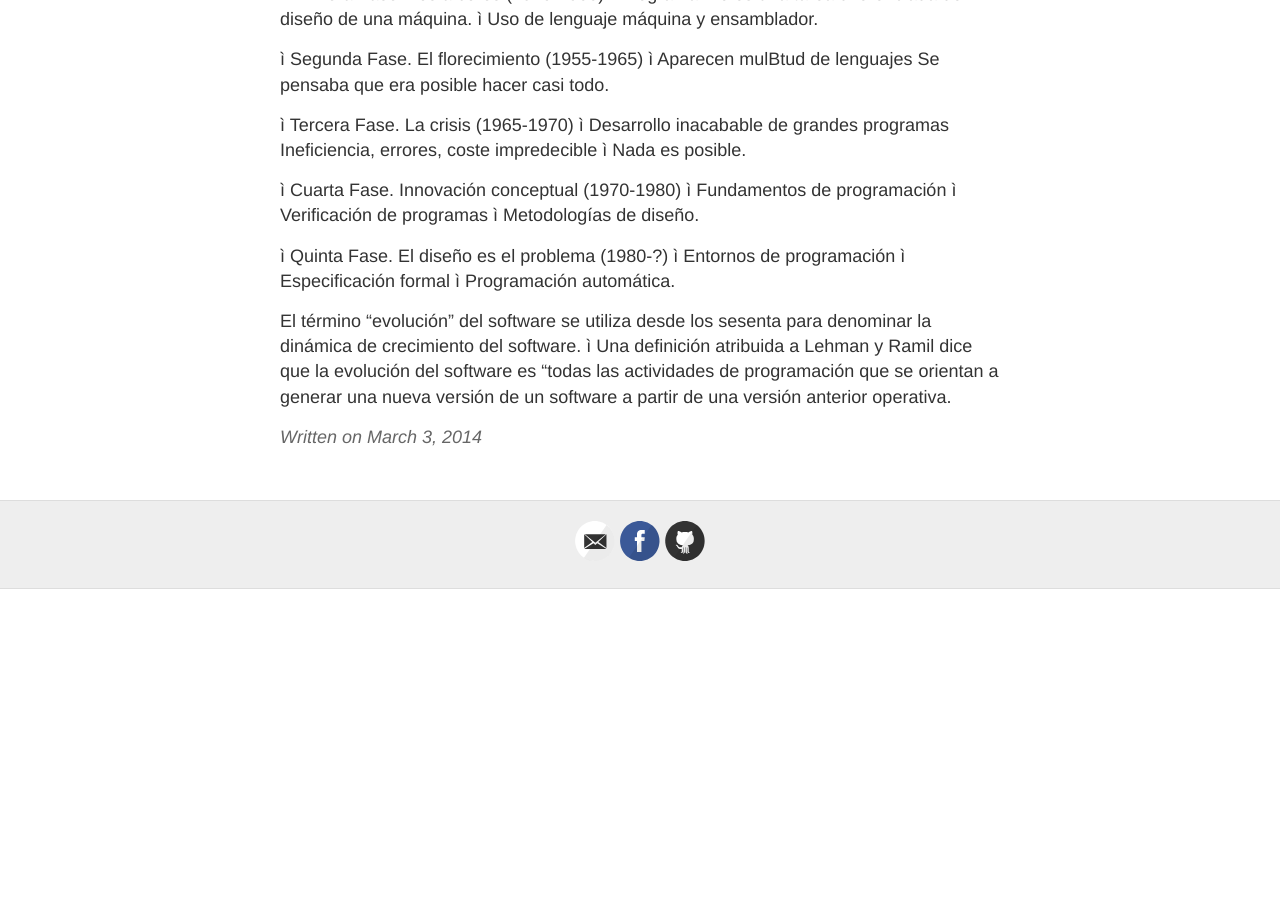
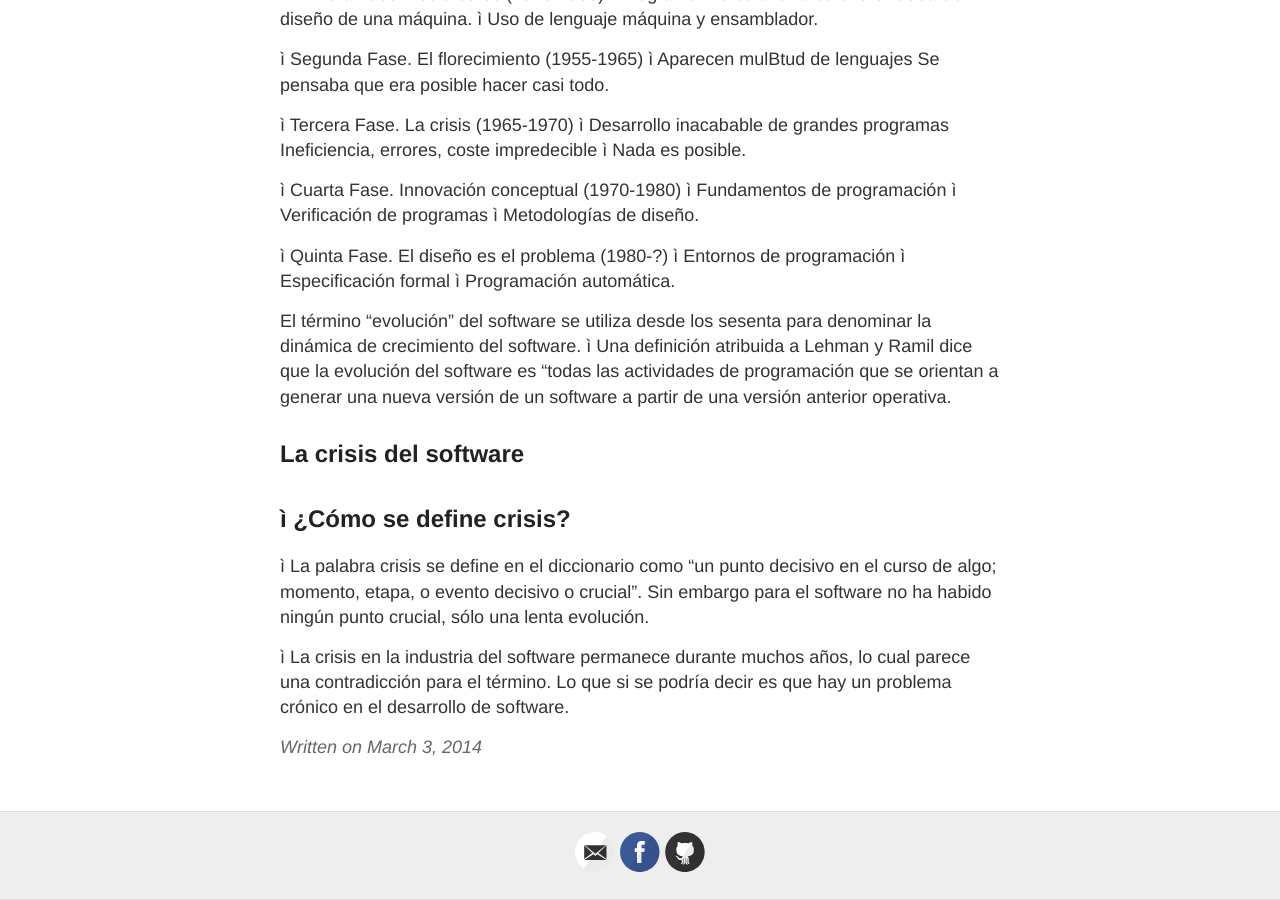
Before and after one commit to andrescharro22/Carlos-F007.github.io, a Jekyll site: the page built from _posts/2014-3-3-Hello-World.md, in a window 1280 px wide and 900 px high, scrolled down 1189 px. Built offline with Jekyll 4.4.1, drawn with Linux system fonts in a browser that asks for light colours; before the commit the page ends 1778 px from its top, so only the background shows below that.

Commit message:
Update 2014-3-3-Hello-World.md

```diff
--- a/_posts/2014-3-3-Hello-World.md
+++ b/_posts/2014-3-3-Hello-World.md
@@ -80,3 +80,20 @@ para denominar la dinámica de crecimiento del software.
 del software es “todas las actividades de programación que se
 orientan a generar una nueva versión de un software a partir de
 una versión anterior operativa.
+
+
+La crisis del software
+--
+
+ì ¿Cómo se define crisis?
+--
+
+ì La palabra crisis se define en el diccionario como "un punto
+decisivo en el curso de algo; momento, etapa, o evento decisivo
+o crucial". Sin embargo para el software no ha habido ningún
+punto crucial, sólo una lenta evolución.
+
+ì La crisis en la industria del software permanece durante
+muchos años, lo cual parece una contradicción para el término.
+Lo que si se podría decir es que hay un problema crónico en el
+desarrollo de software.
```
